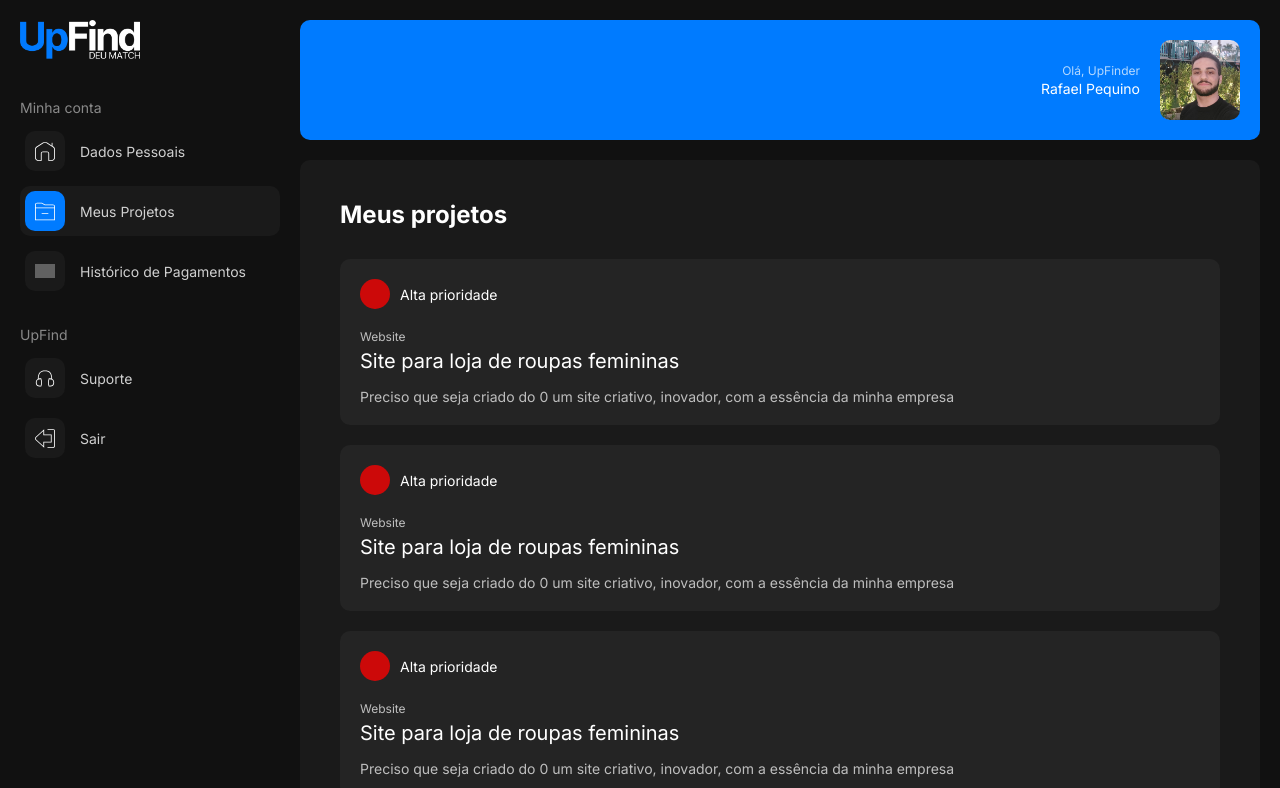
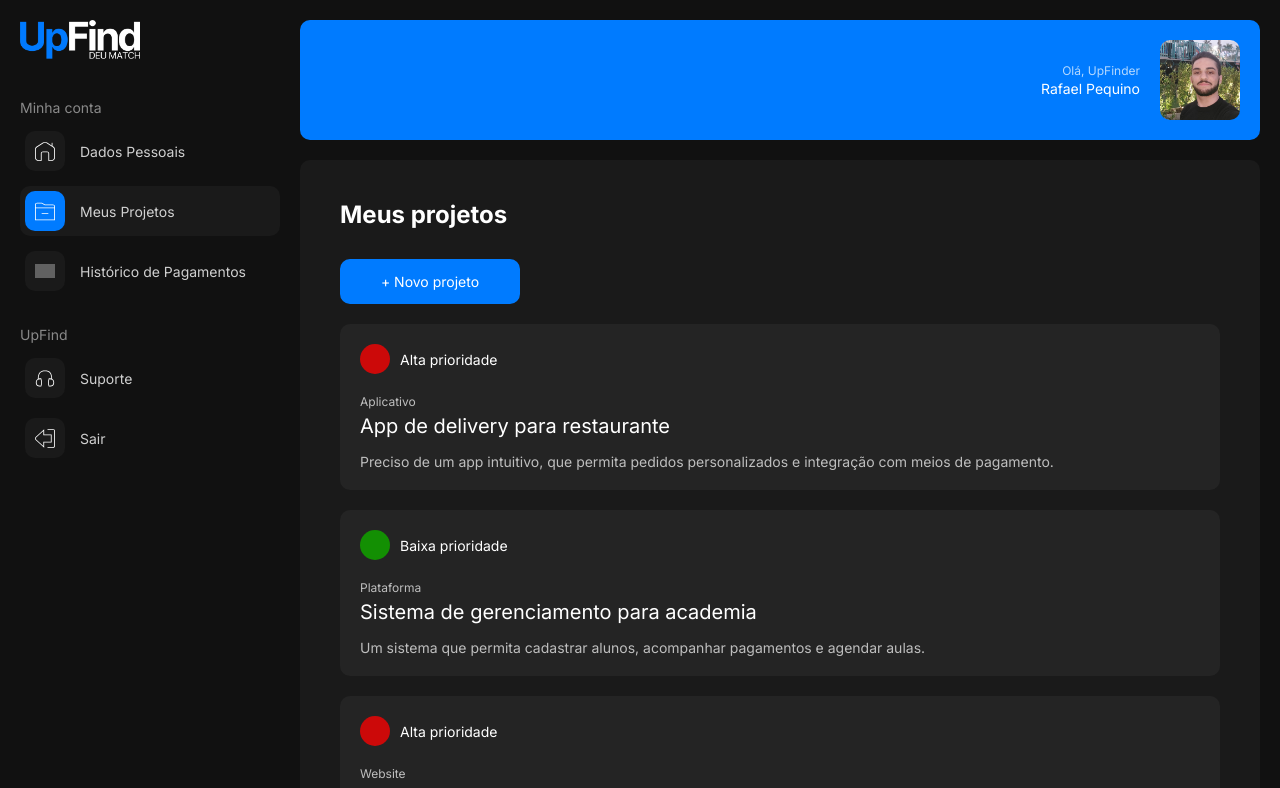
Before and after one commit to rafaelpequino/up-find, a React (Create React App) app: page /upfinder/system/meusprojetos in a window 1280 px wide. Shown: the top 788 px of the page. Built offline with nearby package versions, Linux system fonts and the light colour scheme; grey boxes are pictures that could not be loaded.

Commit message:
Torna projetos reativos

```diff
--- a/src/components/System/MyProjects/index.js
+++ b/src/components/System/MyProjects/index.js
@@ -1,8 +1,9 @@
 import ProjectCard from "../ProjectCard";
 import { Subtitle } from '../../Global/Subtitle'
+import { Button } from '../../Global/Button'
 import { SectionContainer } from '../SectionContainer';
 
-const MyProjects = () => {
+const MyProjects = ({ projectsList, btnNewProject }) => {
     return (
         <main>
             <SectionContainer>
@@ -16,11 +17,22 @@ const MyProjects = () => {
                     Meus projetos
                 </Subtitle>
 
-                <ProjectCard />
-                <ProjectCard />
-                <ProjectCard />
-                <ProjectCard />
-                <ProjectCard />
+                {btnNewProject && (
+                    <Button
+                        $defaultMargin = "20px 0"
+                        setBorderColor="var(--color-sky-1)"
+                        setBackgroundColor="var(--color-sky-1)"
+                    >
+                        + Novo projeto
+                    </Button>
+                )}
+
+                {projectsList.map(project => (
+                    <ProjectCard
+                        project={project}
+                    />
+
+                ))}
             </SectionContainer>
 
         </main>
--- a/src/components/System/ProjectCard/index.js
+++ b/src/components/System/ProjectCard/index.js
@@ -48,19 +48,21 @@ const PriorityInfo = styled.div`
     & div {
         width: 30px;
         height: 30px;
-        background-color: #CC0909;
         border-radius: 50%
     }
 `
 
-const ProjectCard = () => {
+const ProjectCard = ({ project }) => {
+
+    const priorityColor = project.priority === "Alta" ? "#CC0909" : project.priority === "Baixa" ? "#138f03" : "#f5e042"
+
     return (
         <CardContainer>
 
             <InfoSide>
                 <PriorityInfo>
-                    <div></div>
-                    Alta prioridade
+                    <div style={{ backgroundColor: priorityColor }}></div>
+                    { project.priority } prioridade
                 </PriorityInfo>
 
                 <Paragraph
@@ -69,7 +71,7 @@ const ProjectCard = () => {
                     $size="12px"
                     $opacity=".7"
                 >
-                    Website
+                    { project.type }
                 </Paragraph>
 
                 <Paragraph
@@ -77,7 +79,7 @@ const ProjectCard = () => {
                     $margin="0 0 15px"
                     $size="20px"
                 >
-                    Site para loja de roupas femininas
+                    { project.title }
                 </Paragraph>
 
                 <Paragraph
@@ -86,7 +88,7 @@ const ProjectCard = () => {
                     $size="14px"
                     $opacity=".7"
                 >
-                    Preciso que seja criado do 0 um site criativo, inovador, com a essência da minha empresa
+                    { project.desc }
                 </Paragraph>
             </InfoSide>
         </CardContainer>
--- a/src/pages/UpFinder/system/meusprojetos.js
+++ b/src/pages/UpFinder/system/meusprojetos.js
@@ -6,6 +6,46 @@ import { useState } from "react";
 import MyProjects from "../../../components/System/MyProjects";
 
 const navItems = navItemsUpFinder;
+
+const projectsList =  [
+    {
+        priority: "Alta",
+        type: "Aplicativo",
+        title: "App de delivery para restaurante",
+        desc: "Preciso de um app intuitivo, que permita pedidos personalizados e integração com meios de pagamento."
+    },
+    {
+        priority: "Baixa",
+        type: "Plataforma",
+        title: "Sistema de gerenciamento para academia",
+        desc: "Um sistema que permita cadastrar alunos, acompanhar pagamentos e agendar aulas."
+    },
+    {
+        priority: "Alta",
+        type: "Website",
+        title: "Landing page para lançamento de produto",
+        desc: "Uma página moderna e impactante para atrair leads e aumentar as vendas."
+    },
+    {
+        priority: "Média",
+        type: "Website",
+        title: "Portfólio para fotógrafo",
+        desc: "Um site clean e profissional para exibir meu trabalho e facilitar o contato com clientes."
+    },
+    {
+        priority: "Média",
+        type: "E-commerce",
+        title: "Loja virtual de eletrônicos",
+        desc: "Preciso de um e-commerce responsivo e seguro, com carrinho de compras e integração com estoque."
+    },
+    {
+        priority: "Baixa",
+        type: "Aplicativo",
+        title: "App de controle financeiro pessoal",
+        desc: "Um app simples para organizar despesas e receitas, com gráficos e relatórios mensais."
+    }
+];
+
 
 const MeusProjetos = () => {
     const [navStatus, setNavStatus] = useState('close');
@@ -28,7 +68,11 @@ const MeusProjetos = () => {
                         surname="UpFinder"
                         setNavStatus={setNavStatus}
                     />
-                    <MyProjects />
+
+                    <MyProjects
+                        projectsList={projectsList}
+                        btnNewProject="true"
+                    />
                 </div>
             </InsideSystemContainer>
         </SystemContainer>
--- a/src/pages/UpFound/system/meusprojetos.js
+++ b/src/pages/UpFound/system/meusprojetos.js
@@ -3,10 +3,51 @@ import Navbar from "../../../components/System/Navbar";
 import { navItemsUpFound } from "../../../components/System/Navbar/navItems";
 import Subheader from "../../../components/System/Subheader";
 import { InsideSystemContainer, SystemContainer } from "../../../components/System/SystemContainer";
+import MyProjects from "../../../components/System/MyProjects";
 
 const navItems = navItemsUpFound;
 
-const System = () => {
+const projectsList =  [
+    {
+        priority: "Alta",
+        type: "Aplicativo",
+        title: "App de delivery para restaurante",
+        desc: "Preciso de um app intuitivo, que permita pedidos personalizados e integração com meios de pagamento."
+    },
+    {
+        priority: "Baixa",
+        type: "Plataforma",
+        title: "Sistema de gerenciamento para academia",
+        desc: "Um sistema que permita cadastrar alunos, acompanhar pagamentos e agendar aulas."
+    },
+    {
+        priority: "Alta",
+        type: "Website",
+        title: "Landing page para lançamento de produto",
+        desc: "Uma página moderna e impactante para atrair leads e aumentar as vendas."
+    },
+    {
+        priority: "Média",
+        type: "Website",
+        title: "Portfólio para fotógrafo",
+        desc: "Um site clean e profissional para exibir meu trabalho e facilitar o contato com clientes."
+    },
+    {
+        priority: "Média",
+        type: "E-commerce",
+        title: "Loja virtual de eletrônicos",
+        desc: "Preciso de um e-commerce responsivo e seguro, com carrinho de compras e integração com estoque."
+    },
+    {
+        priority: "Baixa",
+        type: "Aplicativo",
+        title: "App de controle financeiro pessoal",
+        desc: "Um app simples para organizar despesas e receitas, com gráficos e relatórios mensais."
+    }
+];
+
+
+const MeusProjetos = () => {
     const [navStatus, setNavStatus] = useState('close');
 
     return (
@@ -24,8 +65,12 @@ const System = () => {
                 <div>
                     <Subheader
                         defaultColor="var(--color-sky-2)"
-                        surname="Dev"
+                        surname="UpFinder"
                         setNavStatus={setNavStatus}
+                    />
+
+                    <MyProjects
+                        projectsList={projectsList}
                     />
                 </div>
             </InsideSystemContainer>
@@ -33,4 +78,4 @@ const System = () => {
     )
 }
 
-export default System;
+export default MeusProjetos
```
